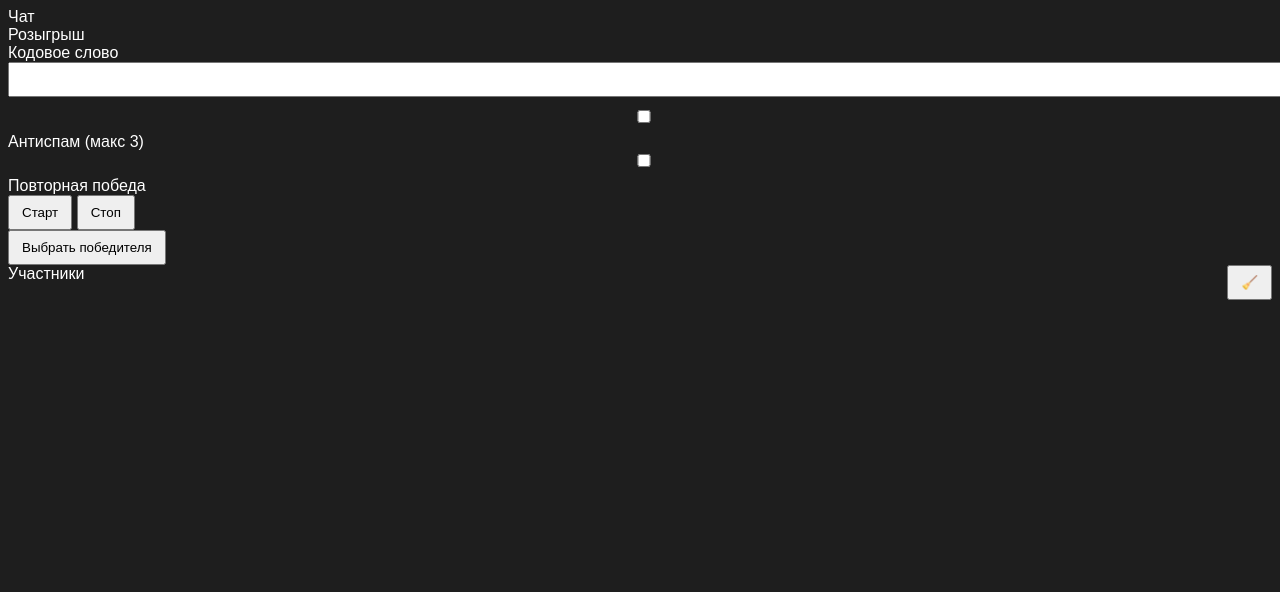
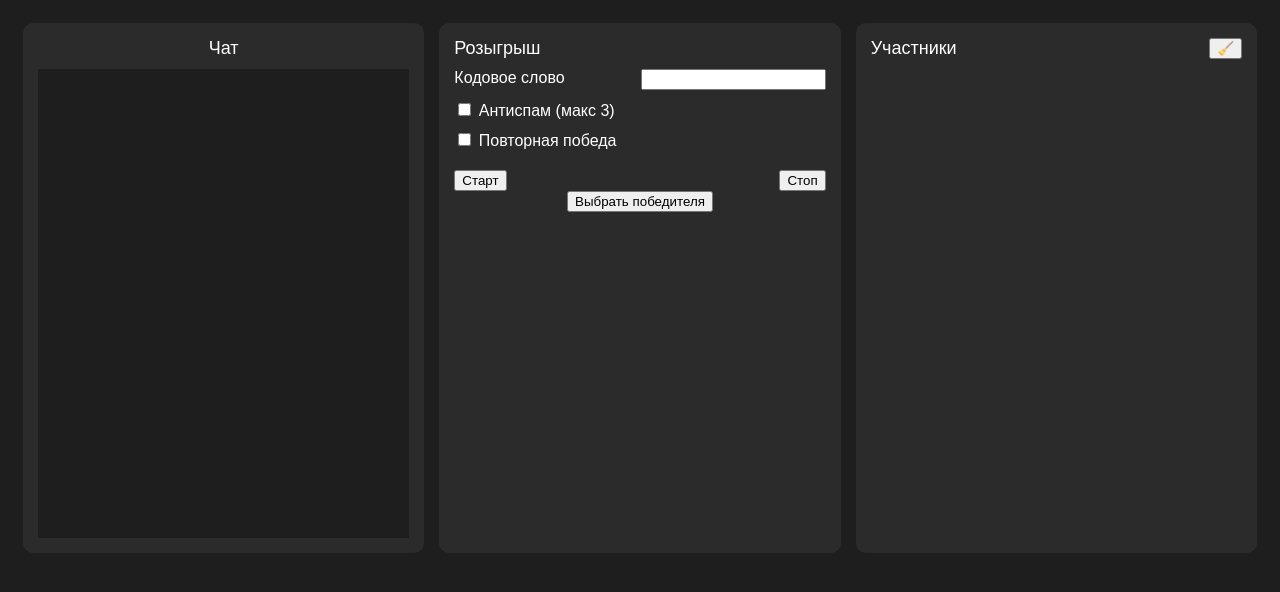
Before and after one commit to vinland614-cloud/ari4kaa-bot-panel, a website: page web/index.html in a window 1280 px wide. Drawn offline with nearby package versions, Linux system fonts and the light colour scheme; no server answers.

Commit message:
Update style.css

```diff
--- a/web/style.css
+++ b/web/style.css
@@ -1,52 +1,57 @@
 body {
-  font-family: Arial;
   background: #1e1e1e;
   color: white;
+  font-family: Arial;
 }
 
-.container {
-  display: flex;
-  gap: 20px;
-  padding: 20px;
+.main {
+  display: grid;
+  grid-template-columns: 1fr 1fr 1fr;
+  gap: 15px;
+  padding: 15px;
 }
 
-.block {
+.panel {
   background: #2b2b2b;
-  padding: 20px;
+  padding: 15px;
   border-radius: 10px;
-  width: 300px;
+  height: 500px;
+  display: flex;
+  flex-direction: column;
 }
 
-input {
-  width: 100%;
-  padding: 8px;
+.panelTitle {
+  font-size: 18px;
   margin-bottom: 10px;
 }
 
-.checkboxes {
+.center {
+  text-align: center;
+}
+
+.row {
   display: flex;
   justify-content: space-between;
   margin-bottom: 10px;
 }
 
-.buttonsRow {
+.buttons {
   display: flex;
   justify-content: space-between;
-  align-items: center;
+  margin-top: 10px;
 }
 
-.centerBtn {
-  margin: 0 auto;
-}
-
-button {
-  padding: 8px 12px;
-  cursor: pointer;
+.chatBox {
+  flex: 1;
+  background: #1e1e1e;
+  padding: 10px;
+  overflow-y: auto;
 }
 
 #participantsList {
   list-style: none;
   padding: 0;
+  overflow-y: auto;
 }
 
 .clearBtn {
@@ -56,46 +61,56 @@ button {
 .modal {
   display: none;
   position: fixed;
-  left: 0;
-  top: 0;
   width: 100%;
   height: 100%;
   background: rgba(0,0,0,0.7);
+  left: 0;
+  top: 0;
 }
 
 .modalContent {
   background: #2b2b2b;
+  width: 500px;
   margin: 5% auto;
   padding: 20px;
-  width: 500px;
   border-radius: 10px;
 }
 
-.winnerTitle {
+.winnerHeader {
   text-align: center;
+  font-size: 20px;
 }
 
 .winnerName {
   text-align: center;
   font-size: 24px;
-  margin-bottom: 10px;
+  margin: 10px 0;
 }
 
 .messagesHeader {
   display: flex;
   justify-content: space-between;
-  margin-bottom: 5px;
 }
 
 .messages {
-  height: 150px;
+  background: #1e1e1e;
+  height: 120px;
   overflow-y: auto;
+  margin-bottom: 10px;
+}
+
+.historyTitle {
+  text-align: center;
+  margin-top: 10px;
+}
+
+.history {
   background: #1e1e1e;
-  padding: 10px;
-  border-radius: 5px;
+  height: 80px;
+  overflow-y: auto;
 }
 
 .modalButtons {
+  text-align: center;
   margin-top: 10px;
-  text-align: center;
 }
```
